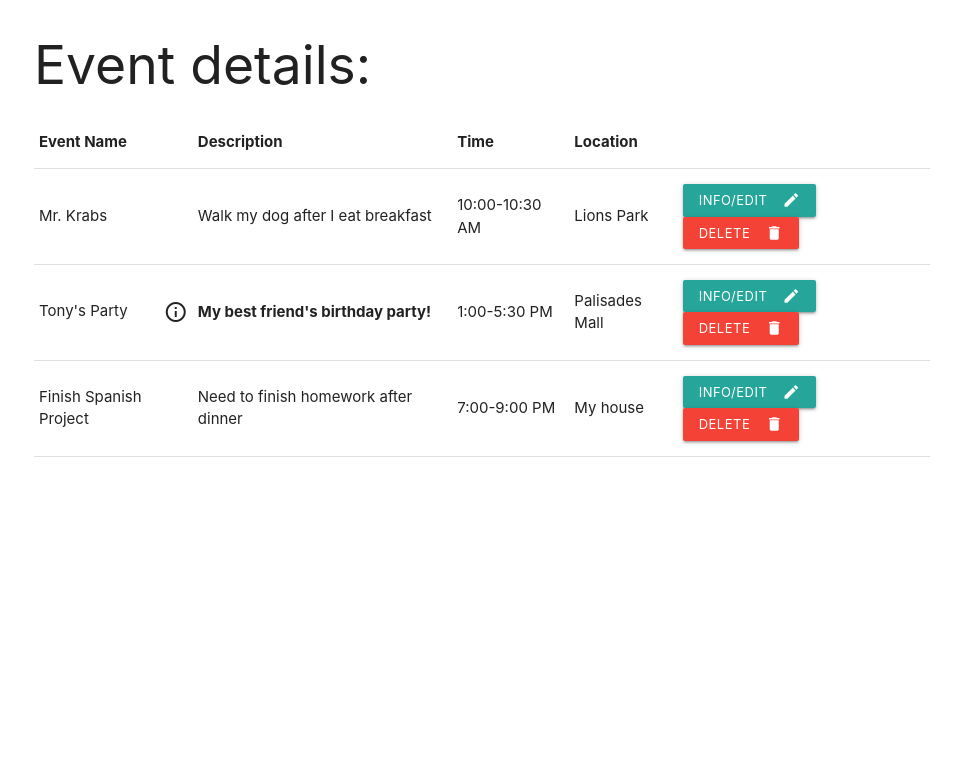
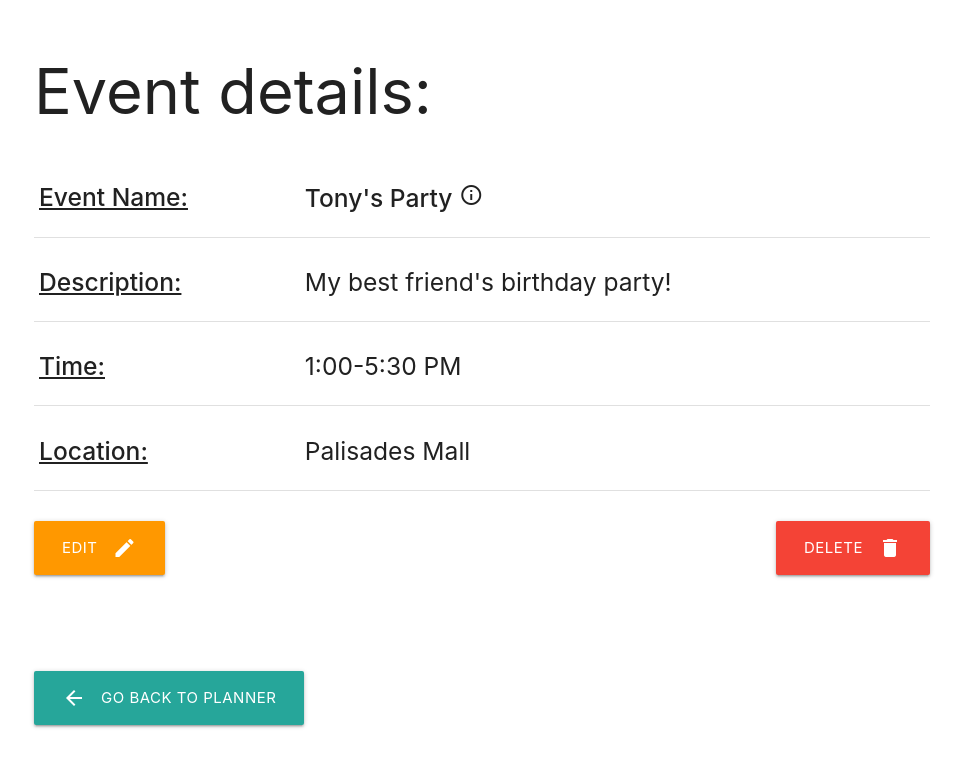
Before and after one commit to eure-kai/event-planner, a plain HTML site: page event.html in a window 1280 px wide. Shown: the whole page, without its empty margins (158-1121 px from the left). Drawn offline with nearby package versions, Linux system fonts and the light colour scheme.

Commit message:
edited files

```diff
--- a/event.html
+++ b/event.html
@@ -13,72 +13,105 @@
     <script src="https://cdnjs.cloudflare.com/ajax/libs/materialize/1.0.0/js/materialize.min.js"></script>
 
     <link href="https://fonts.googleapis.com/icon?family=Material+Icons" rel="stylesheet">
+
+    <style>
+        form {
+            border: solid 2px lightgrey;
+            padding: 10px;
+            border-radius: 5px;
+        }
+
+        form:focus-within {
+            border-color: orange;
+        }
+
+        tr:hover {
+            background-color: #F0F0F0;
+        }
+    </style>
 </head>
+
 <body>
     <div class="container">
-        <h2>Event details:</h2>
+        <div class="section" id="header">
+            <h1>Event details:</h1>
             <table class="responsive-table">
-            <thead>
                 <tr>
-                  <th>Event Name</th>
-                  <th>Description</th>
-                  <th>Time</th>
-                  <th>Location</th>
-                  <th></th>
+                    <th><h5><strong><u>Event Name:</strong></u></h5></th>
+                    <td><h5><strong>Tony's Party</strong> <i class="material-icons">info_outline</i></h5></td>
                 </tr>
-            </thead>
+                <tr>
+                    <th><h5><strong><u>Description:</strong></u></h5></th>
+                    <td><h5>My best friend's birthday party!</h5></td>
+                </tr>
+                <tr>
+                    <th><h5><strong><u>Time:</strong></u></h5></th>
+                    <td><h5>1:00-5:30 PM</h5></td>
+                </tr>
+                <tr>
+                    <th><h5><strong><u>Location:</strong></u></h5></th>
+                    <td><h5>Palisades Mall</h5></td>
+                </tr>
+            </table>
+         </div>
 
-            <tbody>
-                <tr>
-                    <td>Mr. Krabs</td>
-                    <td>Walk my dog after I eat breakfast</th>
-                    <td>10:00-10:30 AM</td>
-                    <td>Lions Park</td>
-                    <td>
-                        <a class="btn-small waves-effect waves-light" href="event.html">
+        <div class="section" id="eventEdit">
+            <a class="btn-large waves-effect waves-light orange left modal-trigger" href="#stuffEdit">
                 <i class="material-icons right">edit</i>
-                            Info/Edit
+                Edit
             </a>
-                        <a class="btn-small waves-effect waves-light red" onclick="M.toast({html: 'Event deleted!'})">
+            <a class="btn-large waves-effect waves-light red right" onclick="M.toast({html: 'Event deleted!'})">
                 <i class="material-icons right">delete</i>
                 Delete
             </a>
-                    </td>
-                </tr>
-                <tr>
-                    <td>Tony's Party <i class="material-icons right">info_outline</i></td>
-                    <th>My best friend's birthday party!</th>
-                    <td>1:00-5:30 PM</td>
-                    <td>Palisades Mall</td>
-                    <td>
-                        <a class="btn-small waves-effect waves-light" href="event.html">
-                            <i class="material-icons right">edit</i>
-                            Info/Edit
+        </div>
+
+        <div class="modal" id="stuffEdit">
+            <div class="modal-content">
+                <h3>Add stuff:</h3>
+                    <form>
+                        <div class="row">
+
+                            <div class="input-field col s6">
+                                <input id="event_name" type="text" class="validate">
+                                <label for="event_name">Event Name</label>
+                            </div>
+                            <div class="input-field col s6">
+                                <input placeholder="Enter your description here" id="desc" type="text" class="validate">
+                                <label for="desc">Description</label>
+                            </div>
+                        </div>
+
+                        <div class="row">
+                            <div class="input-field col s6">
+                                Time:
+                                <div class="input-field inline">
+                                    <input placeholder="9:00" id="time" type="text" class="validate">
+                                </div>
+                            </div>
+                            <div class="input-field col s6">
+                                Location:
+                                <div class="input-field inline">
+                                    <input placeholder="New York City" id="loc" type="text" class="validate"> </div>
+                            </div>
+                        </div>
+
+                        <div class="modal-footer">
+                            <a class="btn waves-effect waves-light" onclick="M.toast({html: 'Event added!'})">
+                                <i class="material-icons right">done</i>
+                                Submit
                             </a>
-                        <a class="btn-small waves-effect waves-light red" onclick="M.toast({html: 'Event deleted!'})" class="btn">
-                            <i class="material-icons right">delete</i>
-                            Delete
+                        </div>
+
+
+                    </form>
+            </div>
+        </div>
+        <br><br><br><br><br><br>
+        <a class="waves-effect waves-light btn-large" href="planner.html" title="Go back!">
+            <i class="material-icons left">arrow_back</i> Go back to planner
         </a>
-                    </td>
-                  </tr>
-                <tr>
-                    <td>Finish Spanish Project</td>
-                    <td>Need to finish homework after dinner</td>
-                    <td>7:00-9:00 PM</td>
-                    <td>My house</td>
-                    <td>
-                        <a class="btn-small waves-effect waves-light" href="event.html">
-                            <i class="material-icons right">edit</i>
-                            Info/Edit
-                        </a>
-                        <a class="btn-small waves-effect waves-light red" onclick="M.toast({html: 'Event deleted!'})">
-                            <i class="material-icons right">delete</i>
-                            Delete
-                        </a>
-                    </td>
-                </tr>
-            </tbody>
-          </table>
+    </div>
 
 </body>
 </html>
```
Also changed, not shown: index.html (+2 -1 lines), planner.html (+27 -24 lines). Lines whose indentation alone changed are shown as unchanged.
